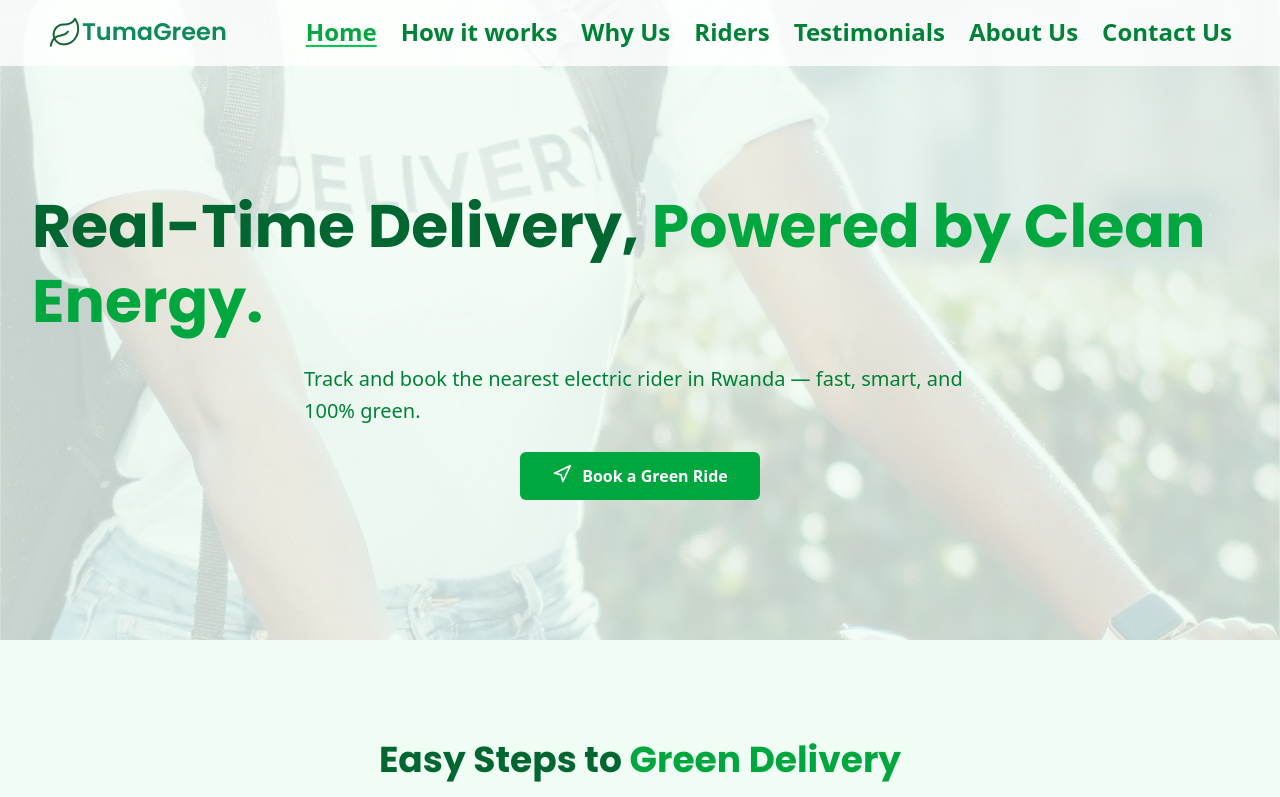
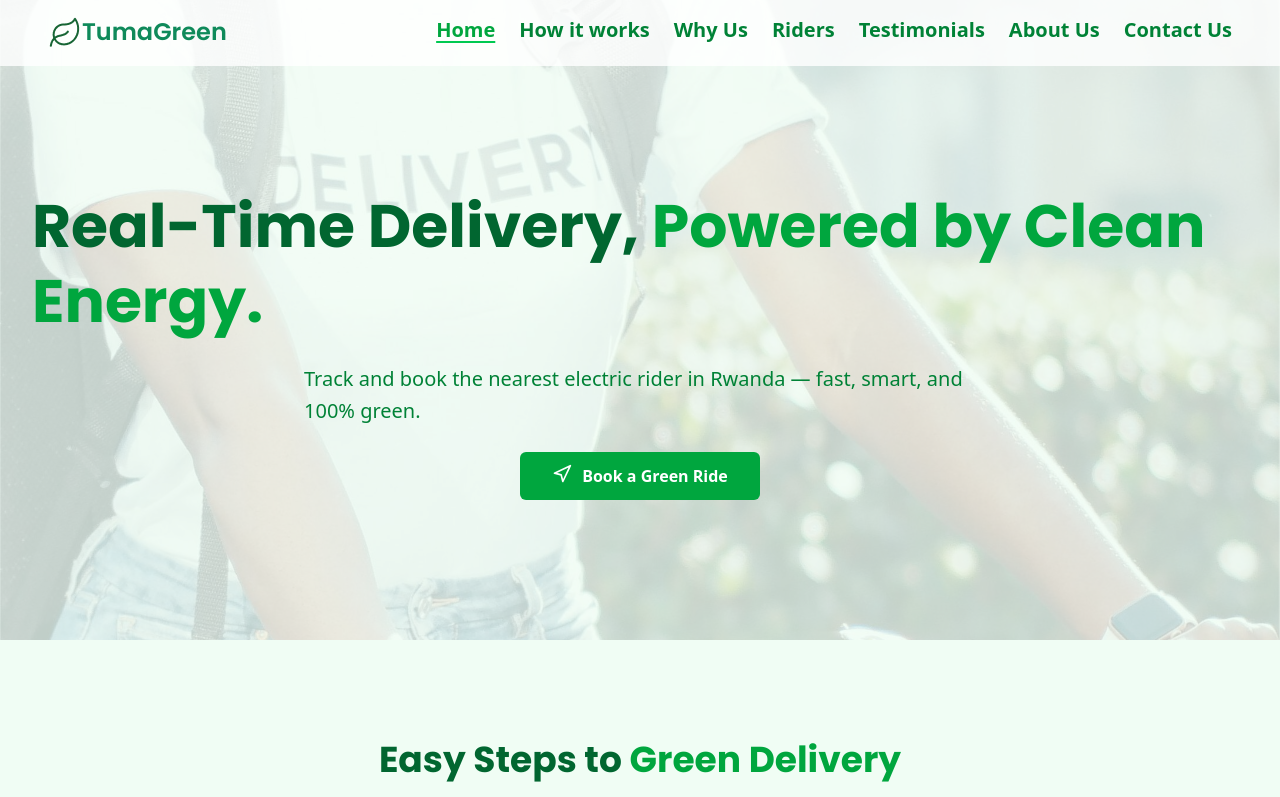
Before and after one commit to Shemab23/TumaGreen, a React (Vite) app in the folder frontend/: page / in a window 1280 px wide. Shown: the top 797 px of the page. Built offline with nearby package versions, Linux system fonts and the light colour scheme.

Commit message:
fixed navbar phone versiion

```diff
--- a/frontend/src/components/Navbar.jsx
+++ b/frontend/src/components/Navbar.jsx
@@ -6,7 +6,7 @@ import { Menu, X } from 'lucide-react'
 
 const Navbar = () => {
   const { activeSection, setActiveSection } = useAppContext();
-  const [visible, setVisible] = useState(false); // ✅ fixed
+  const [visible, setVisible] = useState(false);
 
   const scrollToSection = (id) => {
     const el = document.getElementById(id);
@@ -37,7 +37,7 @@ const Navbar = () => {
         {navLinks.map((link, i) => (
           <Motion.p
             key={i}
-            className={`text-sm md:text-sm lg:text-lg xl:text-2xl font-medium transition-colors hover:text-green-600 ${
+            className={`text-sm md:text-sm lg:text-lg xl:text-xl font-medium transition-colors hover:text-green-600 ${
               activeSection === link.id
                 ? 'text-green-600 underline underline-offset-4 decoration-2 decoration-green-500 font-semibold text-lg'
                 : 'text-green-700 font-semibold text-md'
@@ -57,7 +57,7 @@ const Navbar = () => {
         {!visible ? (
           <Menu size={32} className='cursor-pointer' onClick={handleClick} />
         ) : (
-          <div className='absolute top-0 right-0 h-[40vh] w-[30vw] bg-blue-100/80 p-4 flex flex-col gap-3 rounded-xl cursor-pointer'>
+          <div className='absolute top-0 right-0 min-h-[40vh] min-w-[30vw] bg-blue-100/80 p-4 flex flex-col gap-3 rounded-xl cursor-pointer'>
             <X className='cursor-pointer' onClick={handleClick} size={35}/>
             {navLinks.map((link, i) => (
           <Motion.p
```
